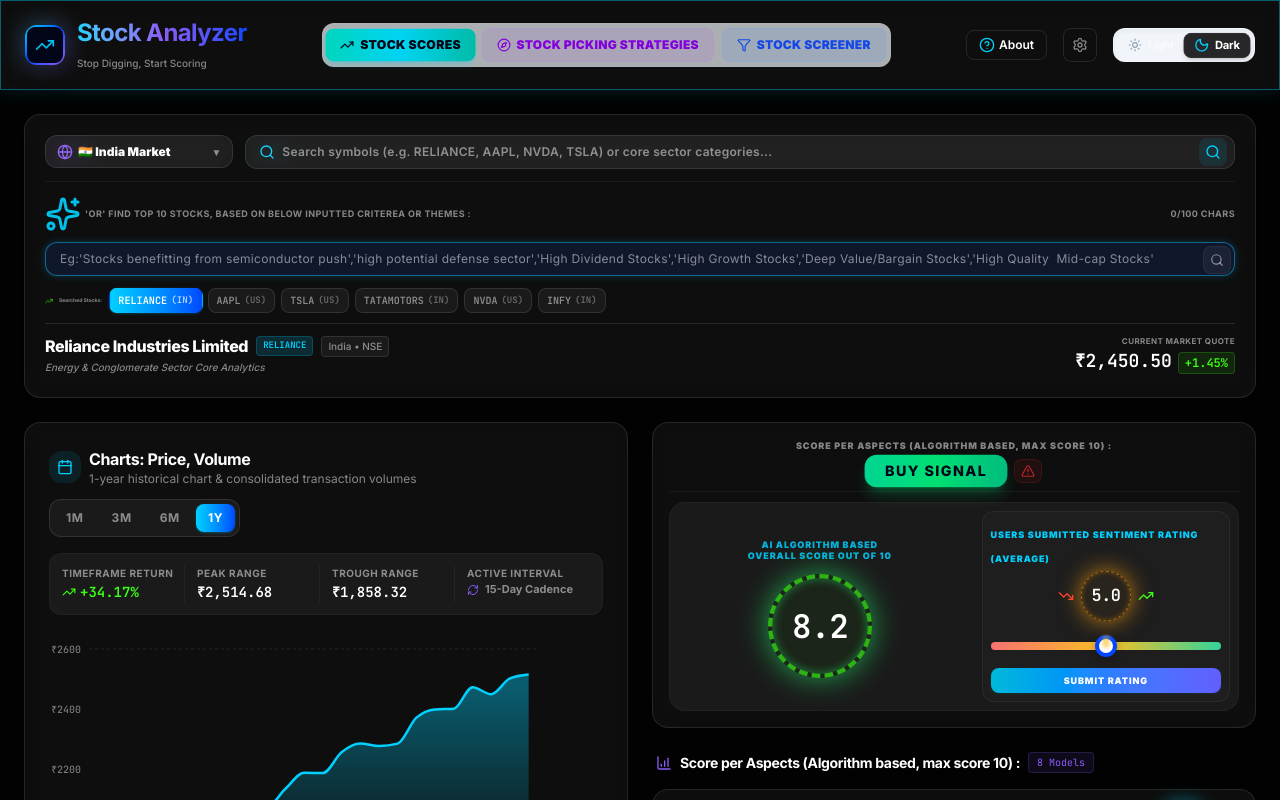
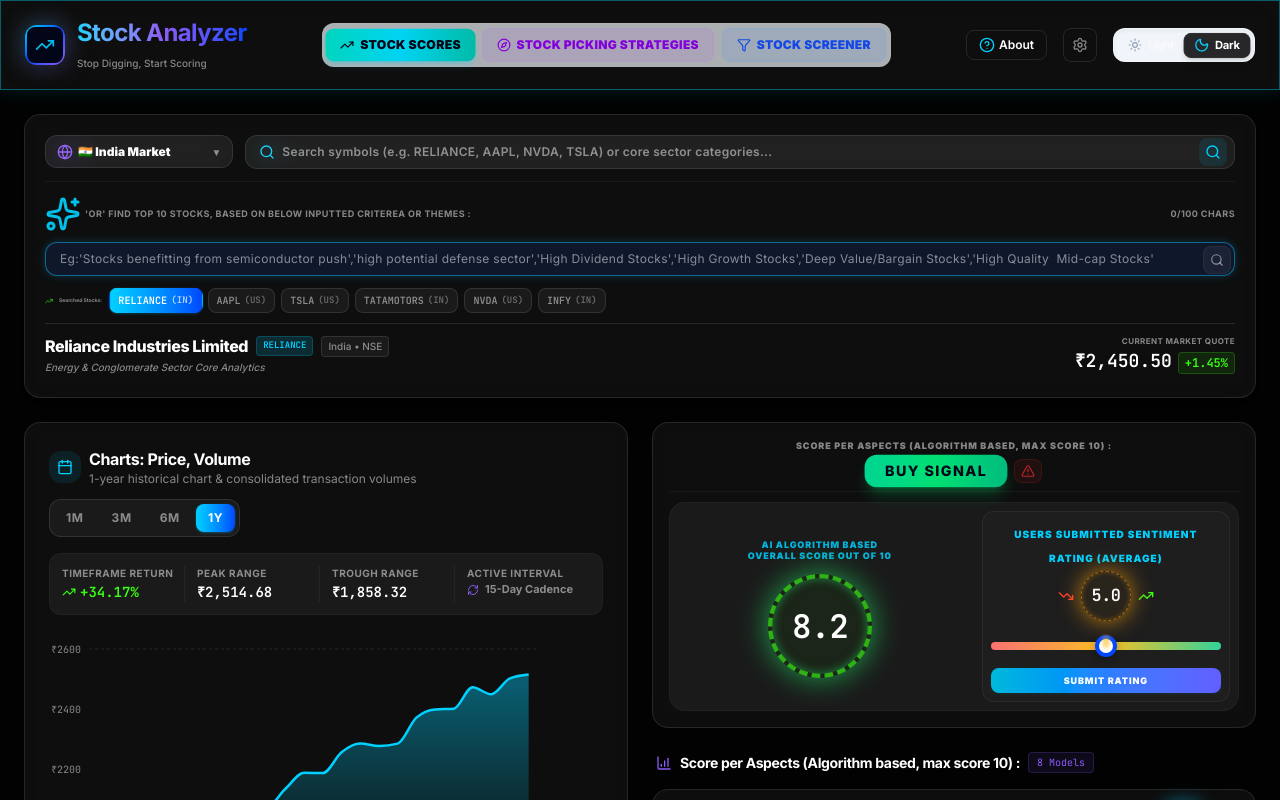
Before and after one commit to amber-agarwal-git/stockanalyzer, a React (Vite) app: page / in a window 1280 px wide. Shown: the top 800 px of the page. Built offline with nearby package versions, Linux system fonts and the light colour scheme.

Commit message:
style: improve RecommendationCard layout centering
Center the user sentiment rating header and input container to enhance visual alignment and consistency.

```diff
--- a/src/components/RecommendationCard.tsx
+++ b/src/components/RecommendationCard.tsx
@@ -135,17 +135,17 @@ export const RecommendationCard: React.FC<RecommendationCardProps> = ({ recommen
         <div className="md:w-[45%] flex flex-col space-y-1 p-2 rounded-xl bg-white/[0.02] border border-white/5 w-full">
 
           {/* Header of this User rating section: simple title only */}
-          <div className="text-left">
-            <span className="text-[9px] font-black uppercase tracking-widest text-accent-cyan">
+          <div className="text-center">
+            <span className="text-[10px] font-black uppercase tracking-widest text-accent-cyan">
               USERS Submitted Sentiment Rating (average)
             </span>
           </div>
 
           {/* Slider input, 5.0 score circle (increased by 75% to w-14 h-14) & Submit block: Horizontal layout */}
-          <div className="flex flex-col items-center gap-2 w-full">
+          <div className="flex flex-col items-center justify-center gap-2 w-full">
 
             {/* Consolidates the 5.0 score circle right here: increased size by 75% to w-14 h-14! */}
-            <div className="flex items-center gap-2">
+            <div className="flex items-center justify-center gap-2">
               <TrendingDown className="w-4 h-4 text-accent-red" />
               <div className={`relative w-12 h-12 rounded-full flex items-center justify-center border border-dashed transition-all duration-500 z-10 shrink-0 ${
                 currentLabel === 'Sell'
```
